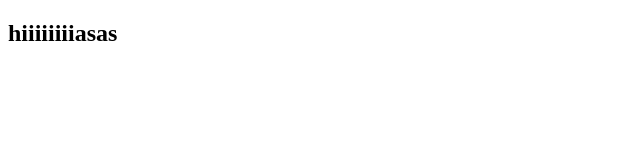
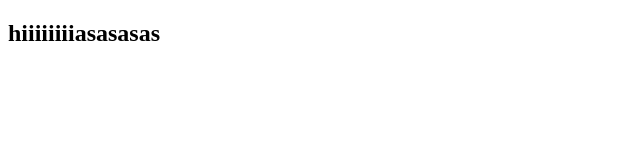
Before and after one commit to nvmah050/lab03, a plain HTML site: page index.html in a window 1280 px wide. Shown: the full height of the page, 0-640 px from the left. Drawn offline with Linux system fonts and the light colour scheme.

Commit message:
test diff

```diff
--- a/index.html
+++ b/index.html
@@ -5,6 +5,6 @@
     <title>Document</title>
 </head>
 <body>
-    <h2>hiiiiiiiiasas</h2>
+    <h2>hiiiiiiiiasasasas</h2>
 </body>
 </html>
```
